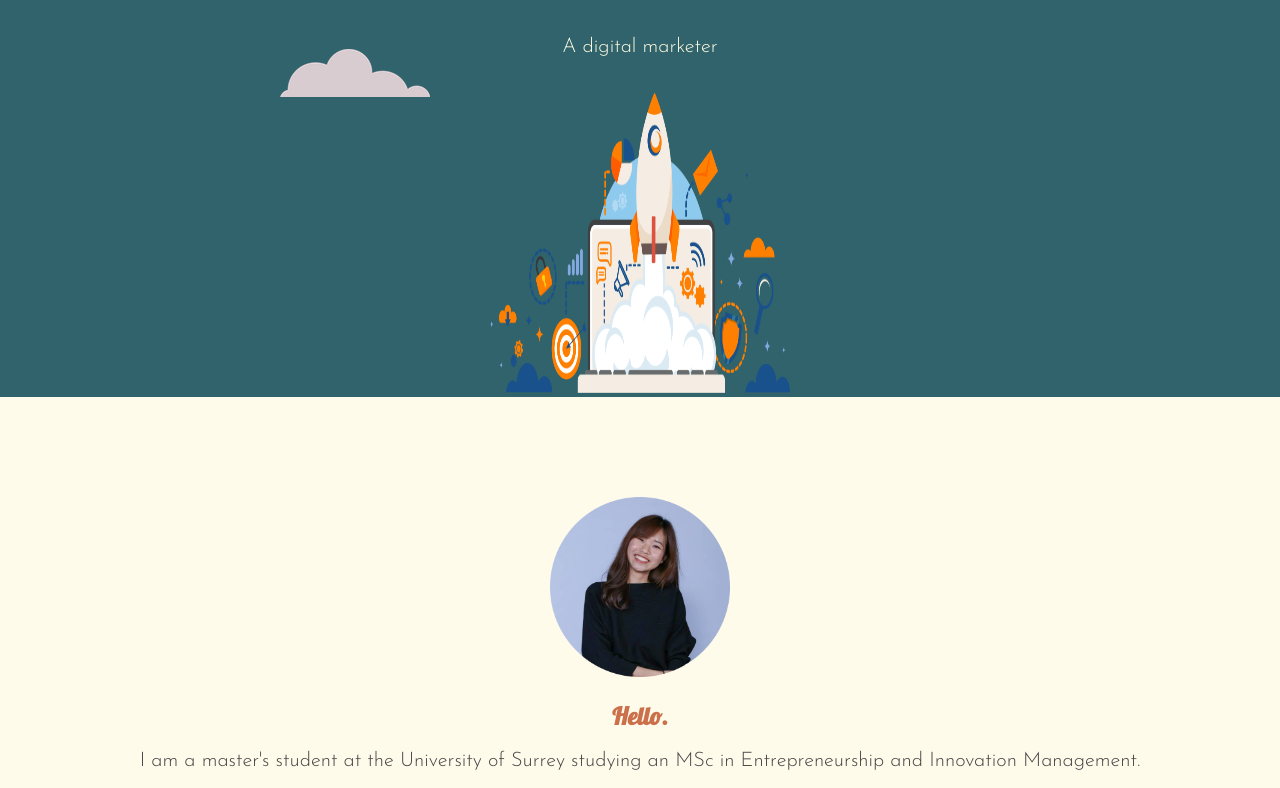
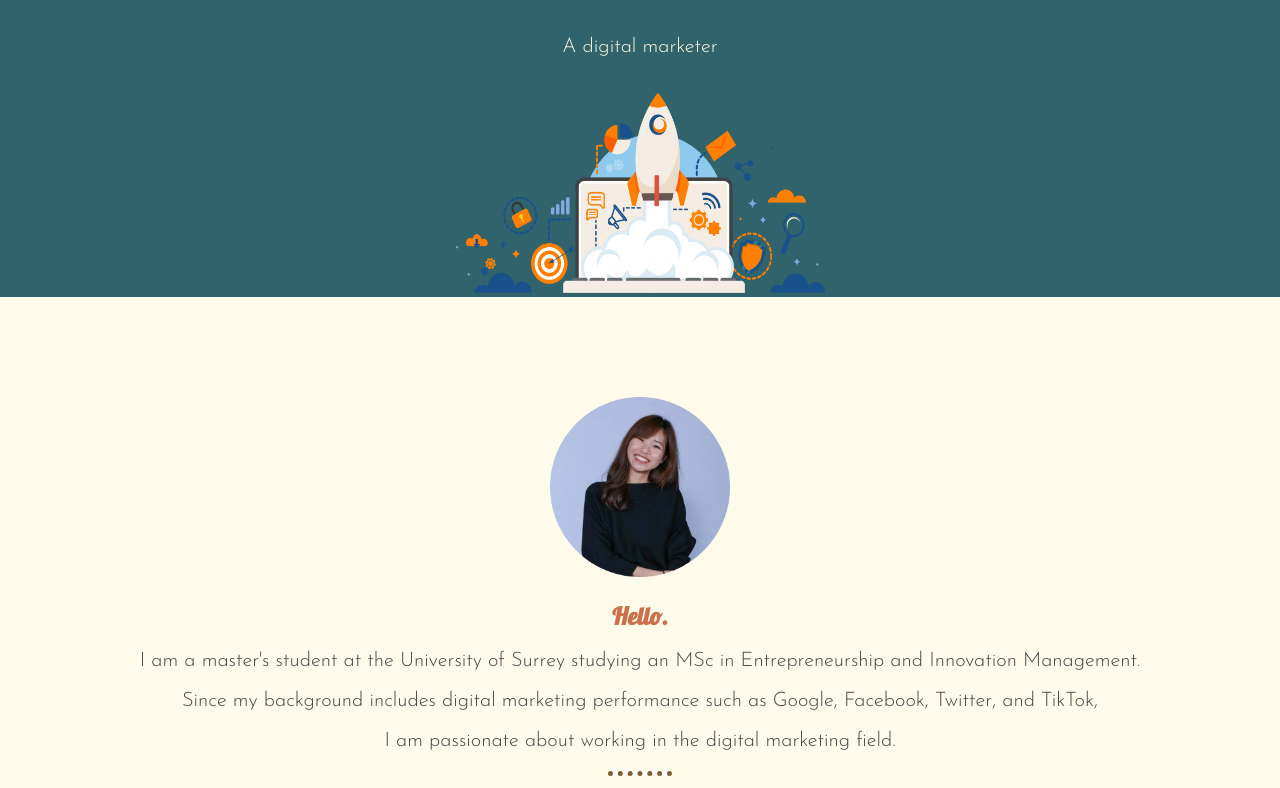
Before and after one commit to chutimonchch/css-portfolio, a plain HTML site: page index.html in a window 1280 px wide. Shown: the part 217-1005 px from the top of the page. Drawn offline with Linux system fonts and the light colour scheme.

Commit message:
Add files via upload

```diff
--- a/css/styles.css
+++ b/css/styles.css
@@ -73,8 +73,8 @@ p {
 }
 
 .digital-tools {
-    width: 300px;
-    height: 300px;
+    width: 370px;
+    height: 200px;
 }
 .profile-image {
     width: 180px;
```
